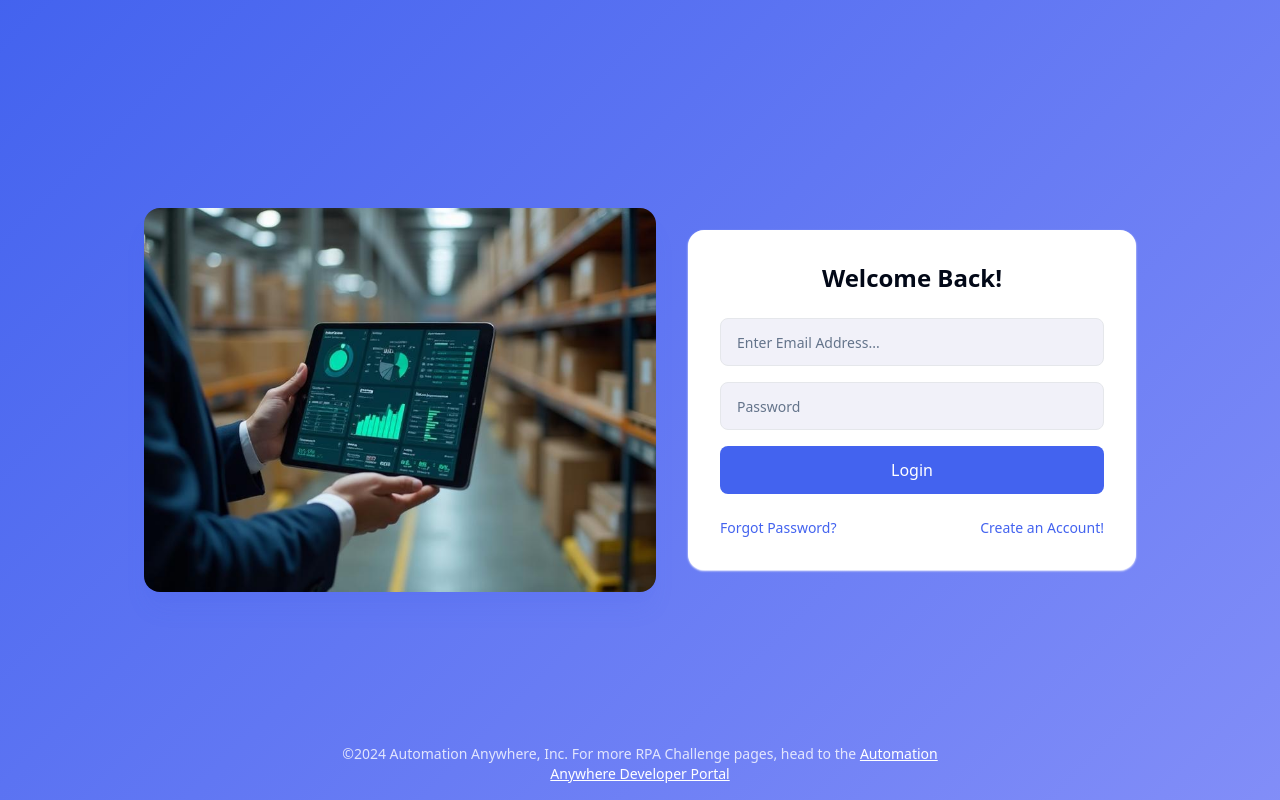
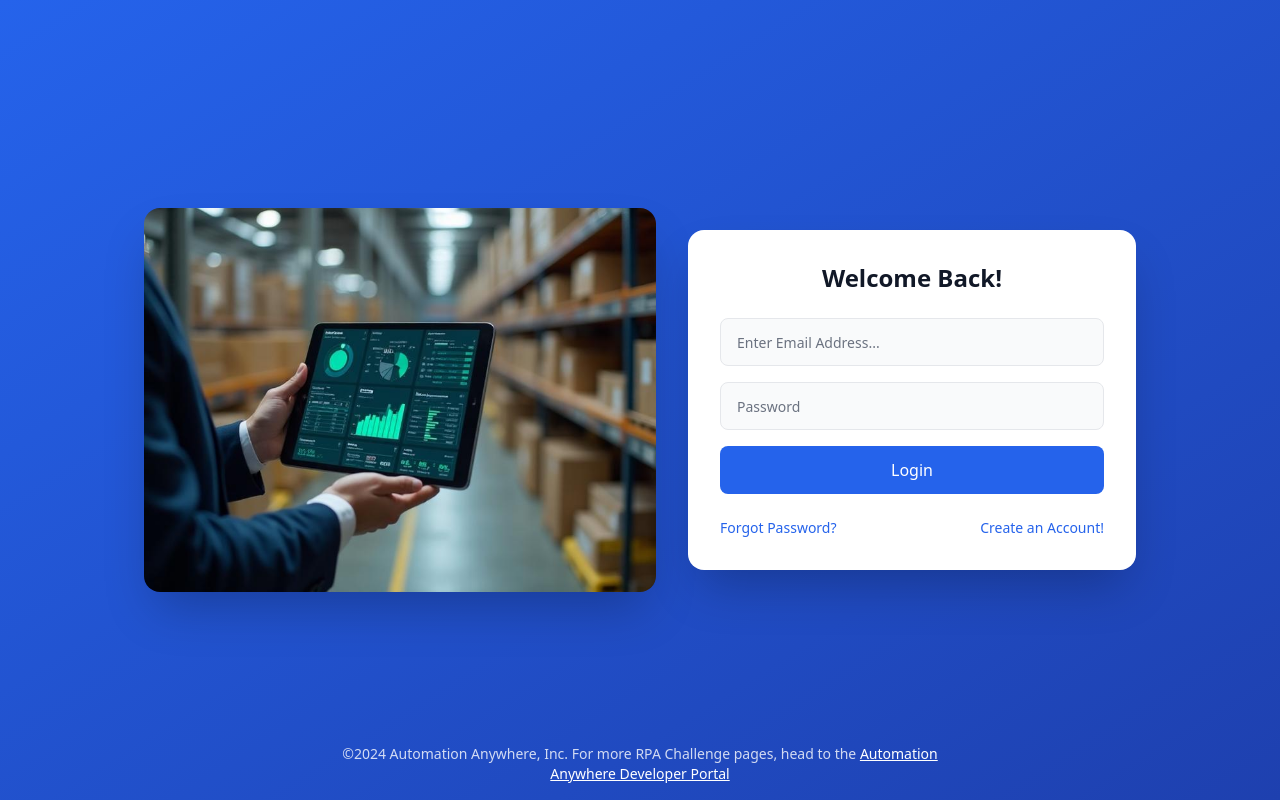
Before and after one commit to bilalshah369/Forge_React, a React (Vite) app: page / in a window 1280 px wide. Built offline with nearby package versions, Linux system fonts and the light colour scheme.

Commit message:
Refactor: Use Tailwind CSS
Refactor the login page to exclusively use Tailwind CSS for styling.

```diff
--- a/src/components/LoginPage.tsx
+++ b/src/components/LoginPage.tsx
@@ -15,24 +15,24 @@ const LoginPage = () => {
   };
 
   return (
-    <div className="min-h-screen bg-gradient-background flex items-center justify-center p-4">
+    <div className="min-h-screen bg-gradient-to-br from-blue-600 to-blue-800 flex items-center justify-center p-4">
       <div className="w-full max-w-6xl flex items-center justify-center gap-8">
         {/* Left side - Warehouse image */}
         <div className="hidden lg:block flex-1 max-w-lg">
           <img
             src={warehouseImage}
             alt="Warehouse inventory management dashboard"
-            className="w-full h-auto object-cover rounded-2xl shadow-card"
+            className="w-full h-auto object-cover rounded-2xl shadow-2xl"
           />
         </div>
 
         {/* Right side - Login form */}
         <div className="flex-1 max-w-md w-full">
-          <Card className="bg-card shadow-card border-0 rounded-2xl overflow-hidden">
+          <Card className="bg-white shadow-2xl border-0 rounded-2xl overflow-hidden">
             <CardContent className="p-8">
               <div className="space-y-6">
                 <div className="text-center space-y-2">
-                  <h1 className="text-2xl font-semibold text-foreground">
+                  <h1 className="text-2xl font-semibold text-gray-900">
                     Welcome Back!
                   </h1>
                 </div>
@@ -44,7 +44,7 @@ const LoginPage = () => {
                       placeholder="Enter Email Address..."
                       value={email}
                       onChange={(e) => setEmail(e.target.value)}
-                      className="h-12 bg-input-bg border-input-border rounded-lg px-4 text-base placeholder:text-muted-foreground focus:ring-2 focus:ring-primary focus:border-transparent"
+                      className="h-12 bg-gray-50 border-gray-200 rounded-lg px-4 text-base placeholder:text-gray-500 focus:ring-2 focus:ring-blue-500 focus:border-transparent"
                       required
                     />
 
@@ -53,24 +53,24 @@ const LoginPage = () => {
                       placeholder="Password"
                       value={password}
                       onChange={(e) => setPassword(e.target.value)}
-                      className="h-12 bg-input-bg border-input-border rounded-lg px-4 text-base placeholder:text-muted-foreground focus:ring-2 focus:ring-primary focus:border-transparent"
+                      className="h-12 bg-gray-50 border-gray-200 rounded-lg px-4 text-base placeholder:text-gray-500 focus:ring-2 focus:ring-blue-500 focus:border-transparent"
                       required
                     />
                   </div>
 
                   <Button
                     type="submit"
-                    className="w-full h-12 bg-primary hover:bg-primary/90 text-primary-foreground font-medium rounded-lg text-base transition-colors"
+                    className="w-full h-12 bg-blue-600 hover:bg-blue-700 text-white font-medium rounded-lg text-base transition-colors"
                   >
                     Login
                   </Button>
                 </form>
 
                 <div className="flex justify-between items-center text-sm">
-                  <button className="text-primary hover:text-primary/80 transition-colors">
+                  <button className="text-blue-600 hover:text-blue-500 transition-colors">
                     Forgot Password?
                   </button>
-                  <button className="text-primary hover:text-primary/80 transition-colors">
+                  <button className="text-blue-600 hover:text-blue-500 transition-colors">
                     Create an Account!
                   </button>
                 </div>
```
